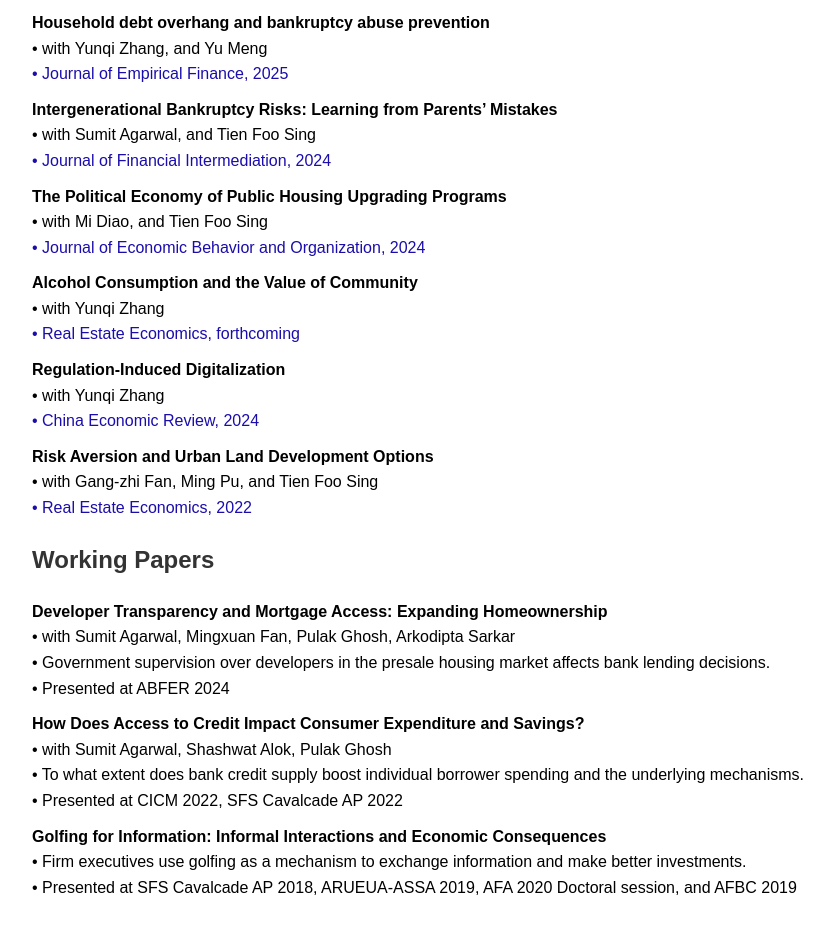
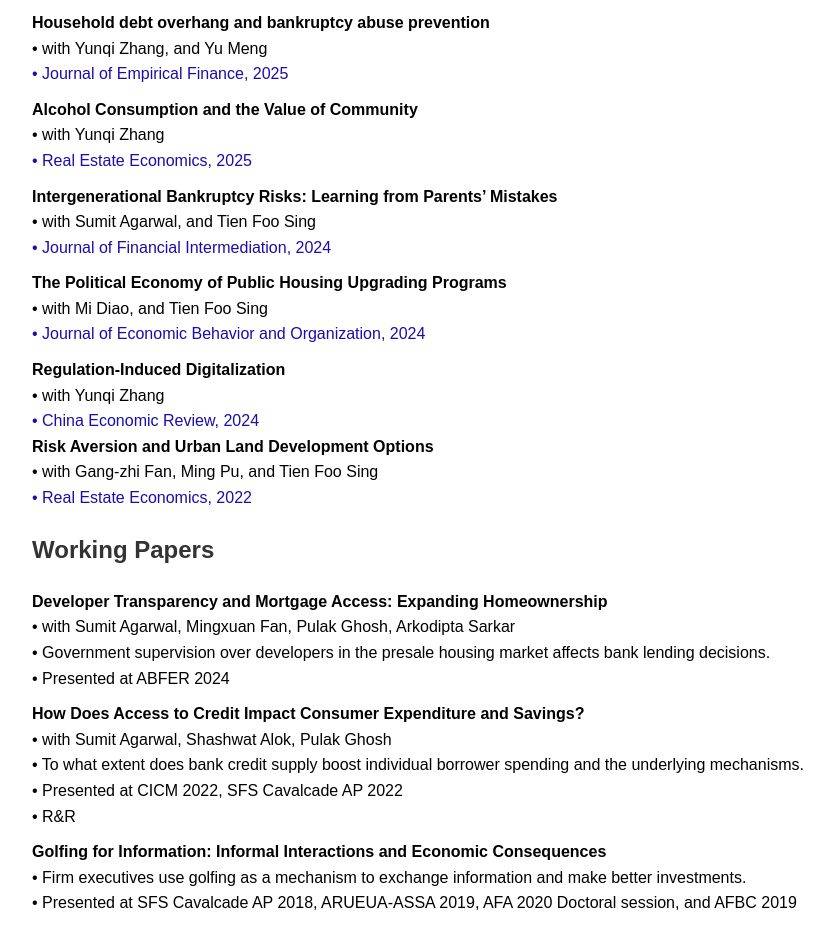
Before and after one commit to xiaoyuzhang-xyz/xiaoyuzhang-xyz.github.io, a plain HTML site: page research.html in a window 1280 px wide. Shown: the part 240-1188 px from the top of the page, without its empty margins (208-1042 px from the left). Drawn offline with Linux system fonts and the light colour scheme.

Commit message:
Update research.html

```diff
--- a/research.html
+++ b/research.html
@@ -71,6 +71,14 @@
                 <a class="publication-link" href="https://www.sciencedirect.com/science/article/abs/pii/S1042957324000159" target="_blank">&#x2022; Journal of Empirical Finance, 2025</a>
             </li>
             <li>
+                <span class="publication-title">Alcohol Consumption and the Value of Community</span>
+                <br>
+                <span>&#x2022; with Yunqi Zhang</span>
+                <br>
+                <a class="publication-link" href="https://onlinelibrary.wiley.com/doi/abs/10.1111/1540-6229.12473" target="_blank">&#x2022; Real Estate Economics, 2025</a>
+            </li>
+            <li>
+            <li>
                 <span class="publication-title">Intergenerational Bankruptcy Risks: Learning from Parents’ Mistakes</span>
                 <br>
                 <span>&#x2022; with Sumit Agarwal, and Tien Foo Sing</span>
@@ -84,14 +92,6 @@
                 <br>
                 <a class="publication-link" href="https://www.sciencedirect.com/science/article/abs/pii/S0167268124000131" target="_blank">&#x2022; Journal of Economic Behavior and Organization, 2024</a>
             </li>
-            <li>
-                <span class="publication-title">Alcohol Consumption and the Value of Community</span>
-                <br>
-                <span>&#x2022; with Yunqi Zhang</span>
-                <br>
-                <a class="publication-link" href="https://onlinelibrary.wiley.com/doi/abs/10.1111/1540-6229.12473" target="_blank">&#x2022; Real Estate Economics, forthcoming</a>
-            </li>
-            <li>
                 <span class="publication-title">Regulation-Induced Digitalization</span>
                 <br>
                 <span>&#x2022; with Yunqi Zhang</span>
@@ -126,6 +126,8 @@
                 <span>&#x2022; To what extent does bank credit supply boost individual borrower spending and the underlying mechanisms.</span>
                 <br>
                 <span>&#x2022; Presented at CICM 2022, SFS Cavalcade AP 2022</span>
+                <br>
+                <span>&#x2022; R&R</span>
             </li>
             <li>
                 <span class="publication-title">Golfing for Information: Informal Interactions and Economic Consequences</span>
```
